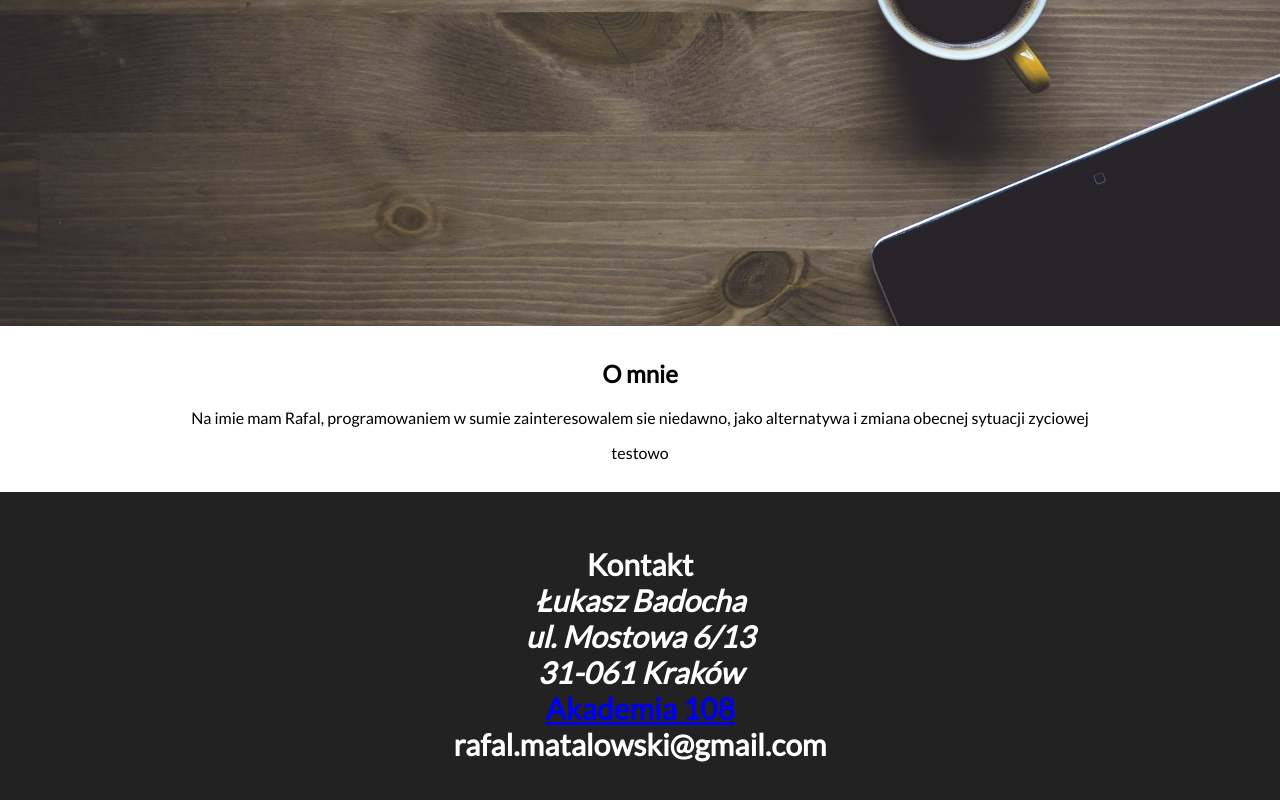
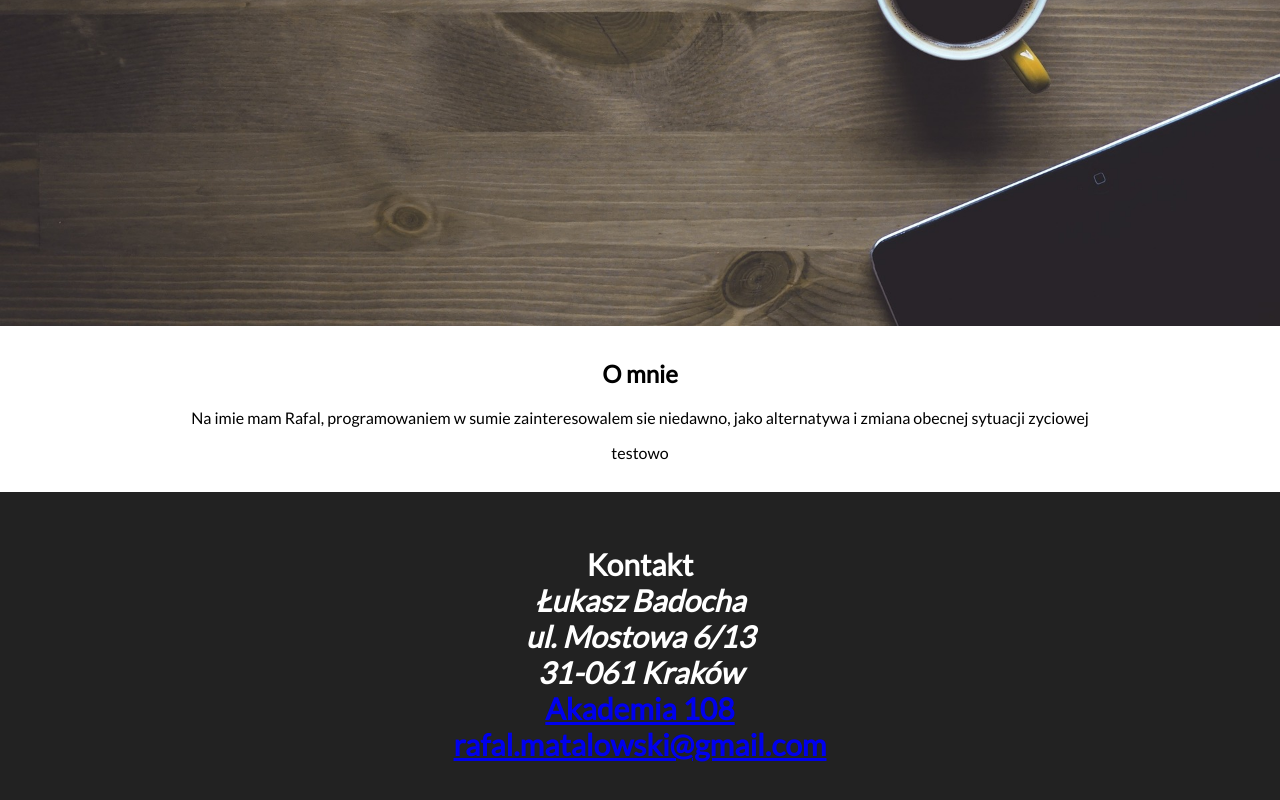
Before and after one commit to Rafalepka/projekt-semantyka-html, a plain HTML site: page index.html in a window 1280 px wide. Shown: the part 594-1394 px from the top of the page. Drawn offline with Linux system fonts and the light colour scheme.

Commit message:
podmiana adres
podmiana adresu email

```diff
--- a/index.html
+++ b/index.html
@@ -46,17 +46,17 @@ pozwoli to stworzyc menu nawigacyjne samodzielnie z 3 odnosnikami-->
 
 <!-- footer#contact>h2#contact-header{Kontkt}>address+a -->
 
-<!-- Sekcja Kontakt - start -->
+<!-- Sekcja Kontakt (stopka) - start -->
 <footer id="contact">
     <h2 id="contact-header">Kontakt
         <address> Łukasz Badocha<br />
       ul. Mostowa 6/13<br />
       31-061 Kraków<br /></address>
         <a href="http://akademia108.pl">Akademia 108</a><br />
-        <a mailto="rafal.matalowski@gmail.com">rafal.matalowski@gmail.com</a>
+        <a href="mailto:rafal.matalowski@gmail.com">rafal.matalowski@gmail.com</a>
     </h2>
 </footer>
-<!-- Sekcja Kontakt - koniec-->
+<!-- Sekcja Kontakt (stopka) - koniec-->
 </body>
 
 </html>
```
